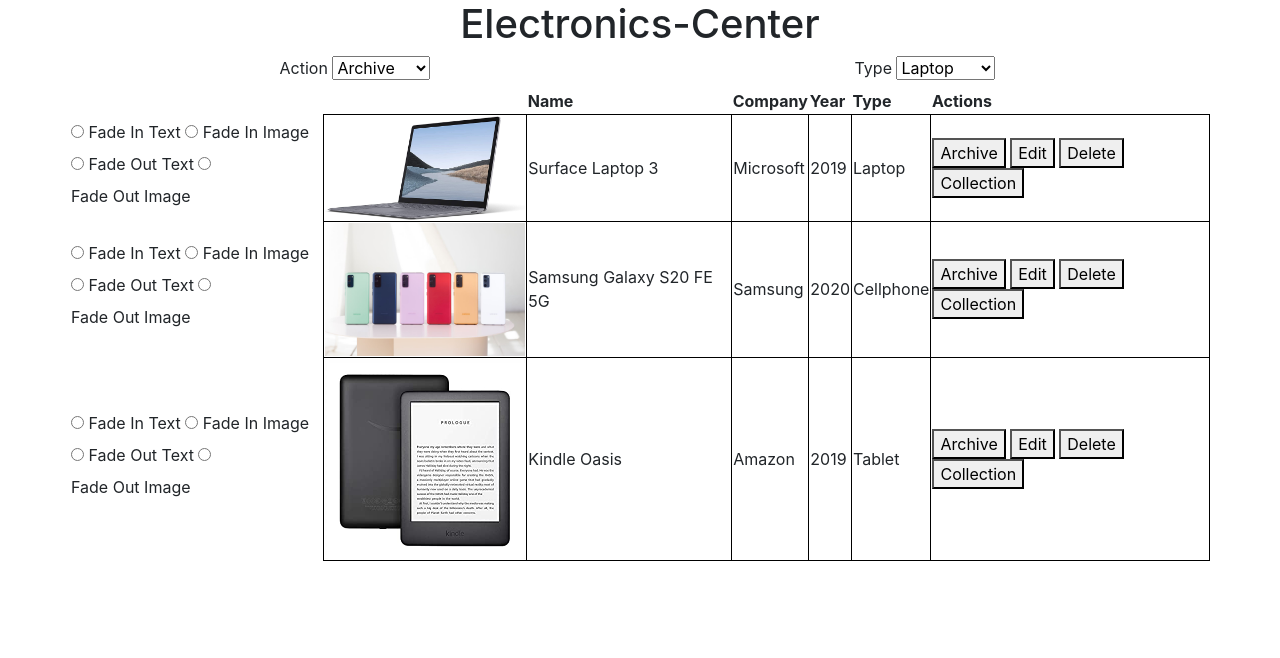
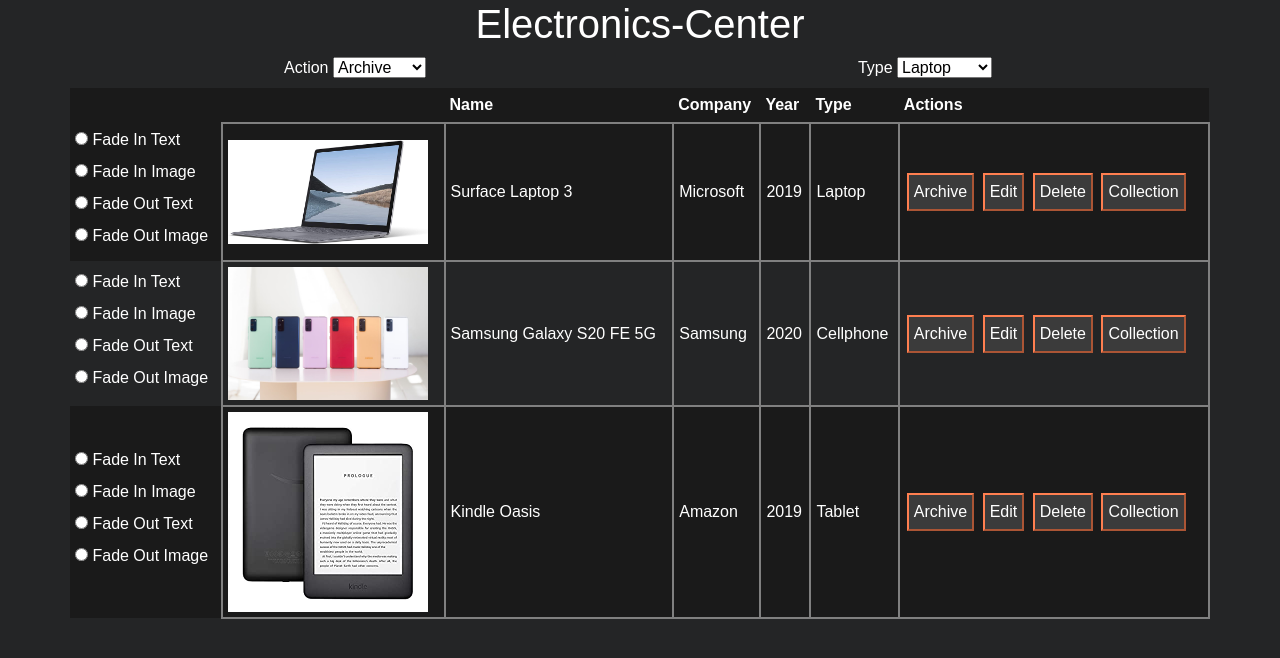
Before and after one commit to SeraW/SCS-shopping, a PHP site: page /Lab1-Part2-Team30.html in a window 1280 px wide. Shown: the top 658 px of the page. Run offline with PHP 8.4, Linux system fonts and the light colour scheme.

Commit message:
Add files via upload

```diff
--- a/lab1/Lab1-Part2-Team30.html
+++ b/lab1/Lab1-Part2-Team30.html
@@ -53,14 +53,17 @@
             <tr>
                 <td>
                     <form method="post" action="">
-                        <input type="radio" id="fadeIn" name="fade" class="fade1text" value="in1">
-                        <label for="fadeIn">Fade In Text</label>
-                        <input type="radio" id="fadeIn" name="fade" class="fade1" value="in1">
-                        <label for="fadeIn">Fade In Image</label><br>
-                        <input type="radio" id="fadeOut" name="fade" class="fade1text" value="out1">
-                        <label for="fadeOut">Fade Out Text</label>
-                        <input type="radio" id="fadeOut" name="fade" class="fade1" value="out1">
-                        <label for="fadeOut">Fade Out Image</label>
+                        <input type="radio" id="fadeIn1" name="fade" class="fade1text" value="in1">
+                        <label for="fadeIn1">Fade In Text</label>
+						<br>
+                        <input type="radio" id="fadeIn2" name="fade" class="fade1" value="in1">
+                        <label for="fadeIn2">Fade In Image</label>
+						<br>
+                        <input type="radio" id="fadeOut3" name="fade" class="fade1text" value="out1">
+                        <label for="fadeOut3">Fade Out Text</label>
+						<br>
+                        <input type="radio" id="fadeOut4" name="fade" class="fade1" value="out1">
+                        <label for="fadeOut4">Fade Out Image</label>
                     </form>
                 </td>
                 <td><img src="img/laptop.jpg" id="img1"></img></td>
@@ -78,14 +81,17 @@
             <tr>
                 <td>
                     <form method="post" action="">
-                        <input type="radio" id="fadeIn" name="fade" class="fade2text" value="in2">
-                        <label for="fadeIn">Fade In Text</label>
-                        <input type="radio" id="fadeIn" name="fade" class="fade2" value="in2">
-                        <label for="fadeIn">Fade In Image</label><br>
-                        <input type="radio" id="fadeOut" name="fade" class="fade2text" value="out2">
-                        <label for="fadeOut">Fade Out Text</label>
-                        <input type="radio" id="fadeOut" name="fade" class="fade2" value="out2">
-                        <label for="fadeOut">Fade Out Image</label>
+                        <input type="radio" id="fadeIn5" name="fade" class="fade2text" value="in2">
+                        <label for="fadeIn5">Fade In Text</label>
+						<br>
+                        <input type="radio" id="fadeIn6" name="fade" class="fade2" value="in2">
+                        <label for="fadeIn6">Fade In Image</label>
+						<br>
+                        <input type="radio" id="fadeOut7" name="fade" class="fade2text" value="out2">
+                        <label for="fadeOut7">Fade Out Text</label>
+						<br>
+                        <input type="radio" id="fadeOut8" name="fade" class="fade2" value="out2">
+                        <label for="fadeOut8">Fade Out Image</label>
                     </form>
                 </td>
                 <td><img src="img/s20.jpg" id="img2"></img></td>
@@ -103,14 +109,17 @@
             <tr>
                 <td>
                     <form method="post" action="">
-                        <input type="radio" id="fadeIn" name="fade" class="fade3text" value="in3">
-                        <label for="fadeIn">Fade In Text</label>
-                        <input type="radio" id="fadeIn" name="fade" class="fade3" value="in3">
-                        <label for="fadeIn">Fade In Image</label><br>
-                        <input type="radio" id="fadeOut" name="fade" class="fade3text" value="out3">
-                        <label for="fadeOut">Fade Out Text</label>
-                        <input type="radio" id="fadeOut" name="fade" class="fade3" value="out3">
-                        <label for="fadeOut">Fade Out Image</label>
+                        <input type="radio" id="fadeIn9" name="fade" class="fade3text" value="in3">
+                        <label for="fadeIn9">Fade In Text</label>
+						<br>
+                        <input type="radio" id="fadeIn10" name="fade" class="fade3" value="in3">
+                        <label for="fadeIn10">Fade In Image</label>
+						<br>
+                        <input type="radio" id="fadeOut11" name="fade" class="fade3text" value="out3">
+                        <label for="fadeOut11">Fade Out Text</label>
+						<br>
+                        <input type="radio" id="fadeOut12" name="fade" class="fade3" value="out3">
+                        <label for="fadeOut12">Fade Out Image</label>
                     </form>
                 </td>
                 <td><img src="img/kindle.jpg" id="img3"></img></td>
--- a/lab1/lab1-Part1-Team30.css
+++ b/lab1/lab1-Part1-Team30.css
@@ -1,15 +1,49 @@
+body {
+	background-color: #242526;
+	color: white;
+	font-family: Arial, Helvetica, sans-serif;
 
-/*basic border for table, feel free to change*/
-table, th, td {
-    border:1px solid black;
-  }
+}
+
+th {
+	padding-top: 12px;
+	padding-bottom: 12px;
+	background-color: #1a1a1a;
+	text-align: left;
+}
+
+tr:nth-child(even){background-color: #1a1a1a;}
+
+tr:hover {background-color: #343434;}
+
+td, th {
+	padding:5px;
+	border: 2px solid grey;
+}
 
 /*no border for first column (radio buttons)*/
-  table, th, td:first-child {
+table, th, td:first-child {
     border: none;
-  }
+}
 
-table img{
+img{
     width:200px;
     height: auto;
-  }
+}
+
+table {
+	width: 100%;
+}
+
+button {
+  background-color: #3b3b3b;
+  border-color: coral;
+  color: white;
+  padding: 5px 5px;
+  text-decoration: none;
+  text-align: center;
+  display: inline-block;
+  font-size: 16px;
+  margin: 4px 2px;
+  cursor: pointer;
+}
```
Also changed, not shown: lab1/lab1-Part1-Team30.html (+15 -12 lines).
